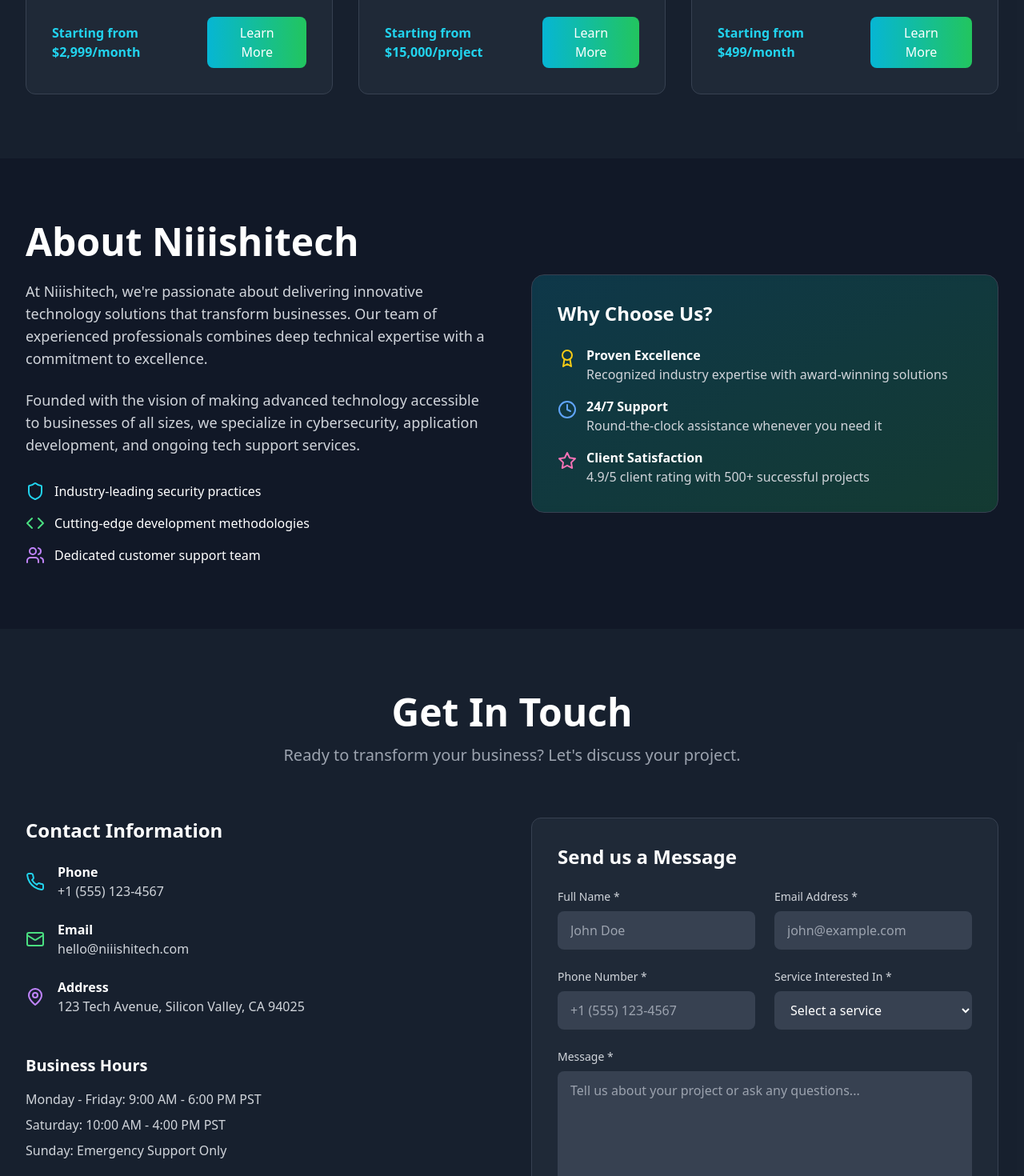
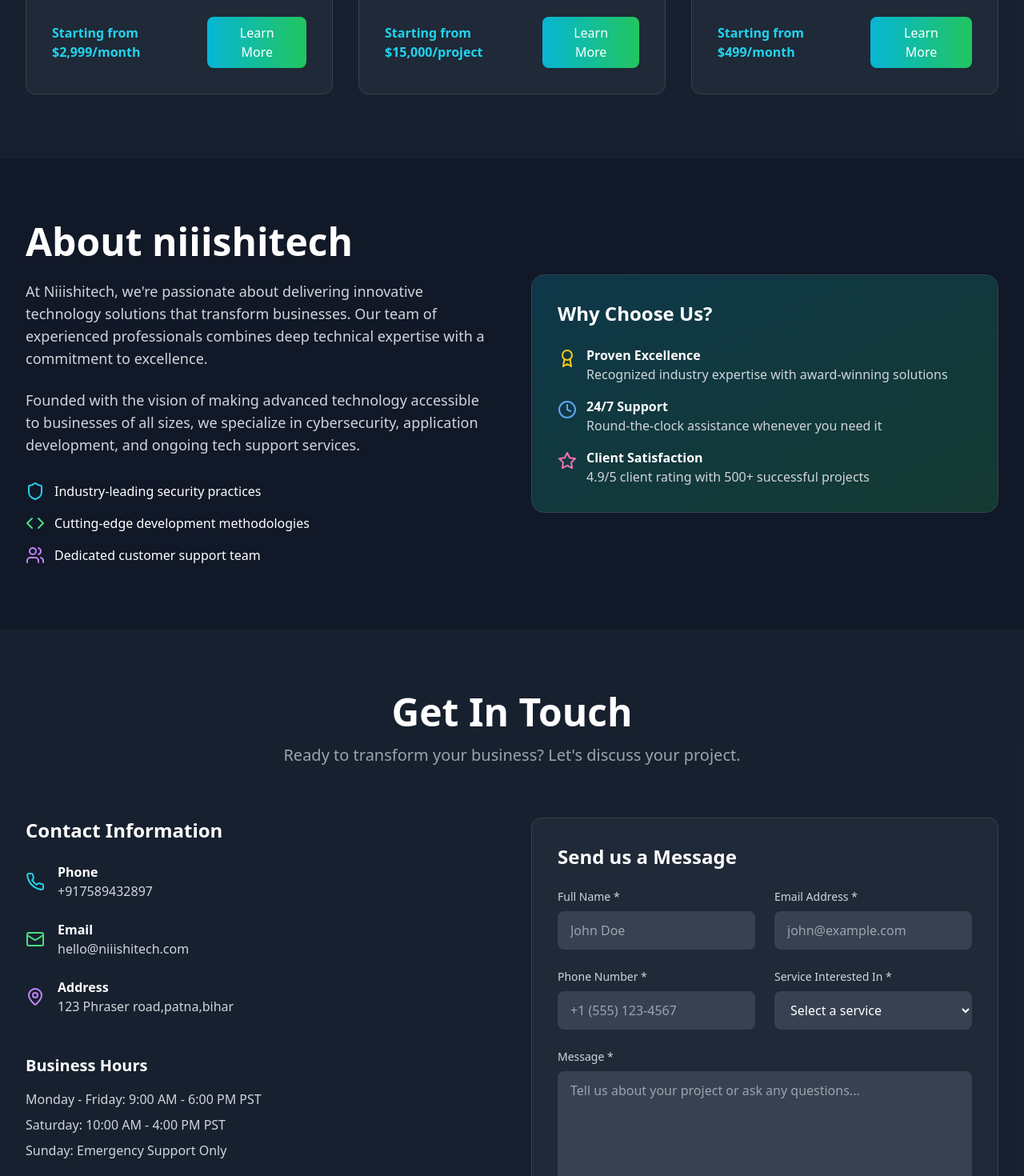
Before and after one commit to sws121-max/niiishitech_web, a React (Vite) app: page / in a window 1280 px wide. Shown: the part 1360-2830 px from the top of the page at 80% size. Built offline with nearby package versions, Linux system fonts and the light colour scheme.

Commit message:
Update App.tsx

```diff
--- a/src/App.tsx
+++ b/src/App.tsx
@@ -228,7 +228,7 @@
         <div className="max-w-7xl mx-auto px-4 sm:px-6 lg:px-8">
           <div className="grid md:grid-cols-2 gap-12 items-center">
             <div>
-              <h2 className="text-4xl md:text-5xl font-bold mb-6">About Niiishitech</h2>
+              <h2 className="text-4xl md:text-5xl font-bold mb-6">About niiishitech</h2>
               <p className="text-gray-300 mb-6 text-lg">
                 At Niiishitech, we're passionate about delivering innovative technology solutions that transform businesses. Our team of experienced professionals combines deep technical expertise with a commitment to excellence.
               </p>
@@ -298,7 +298,7 @@
                   <Phone className="h-6 w-6 text-cyan-400 mr-4" />
                   <div>
                     <p className="font-semibold">Phone</p>
-                    <p className="text-gray-300">+1 (555) 123-4567</p>
+                    <p className="text-gray-300">+917589432897</p>
                   </div>
                 </div>
                 <div className="flex items-center">
@@ -312,7 +312,7 @@
                   <MapPin className="h-6 w-6 text-purple-400 mr-4" />
                   <div>
                     <p className="font-semibold">Address</p>
-                    <p className="text-gray-300">123 Tech Avenue, Silicon Valley, CA 94025</p>
+                    <p className="text-gray-300">123 Phraser road,patna,bihar</p>
                   </div>
                 </div>
               </div>
```
